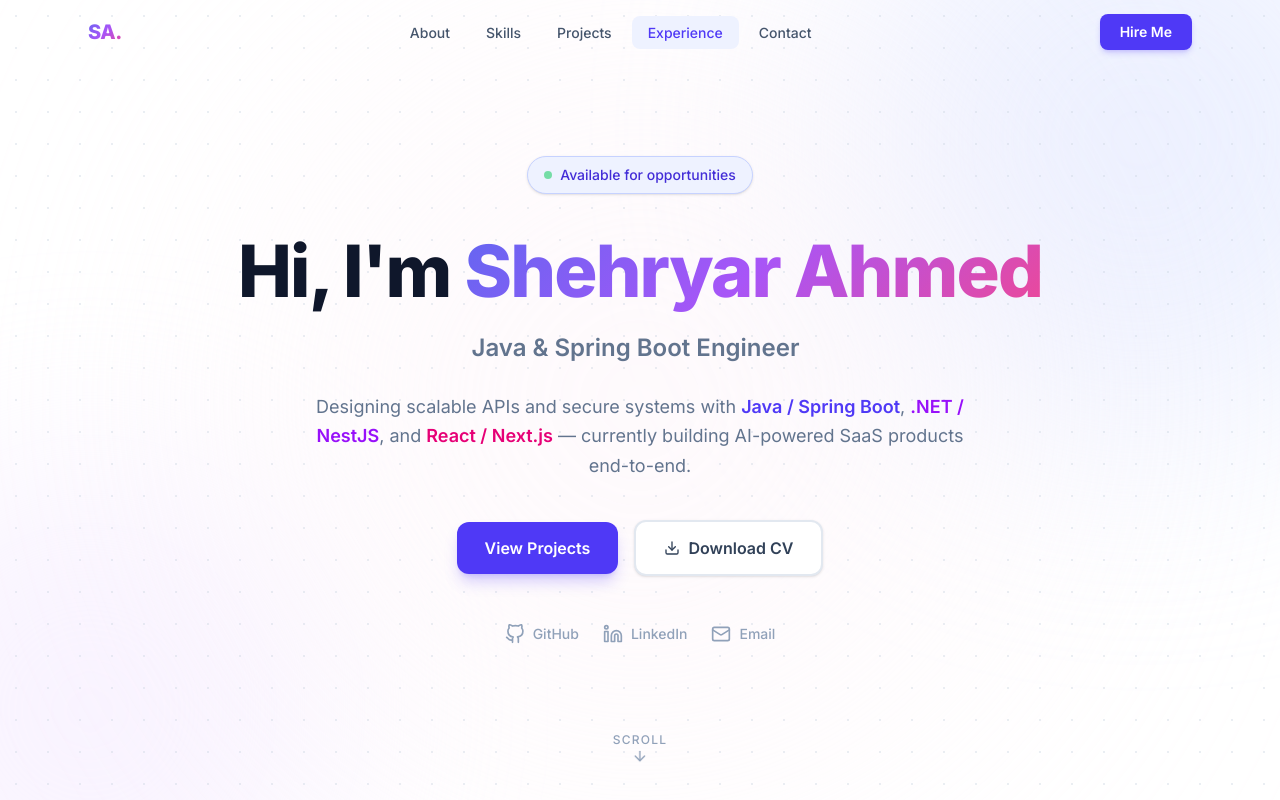
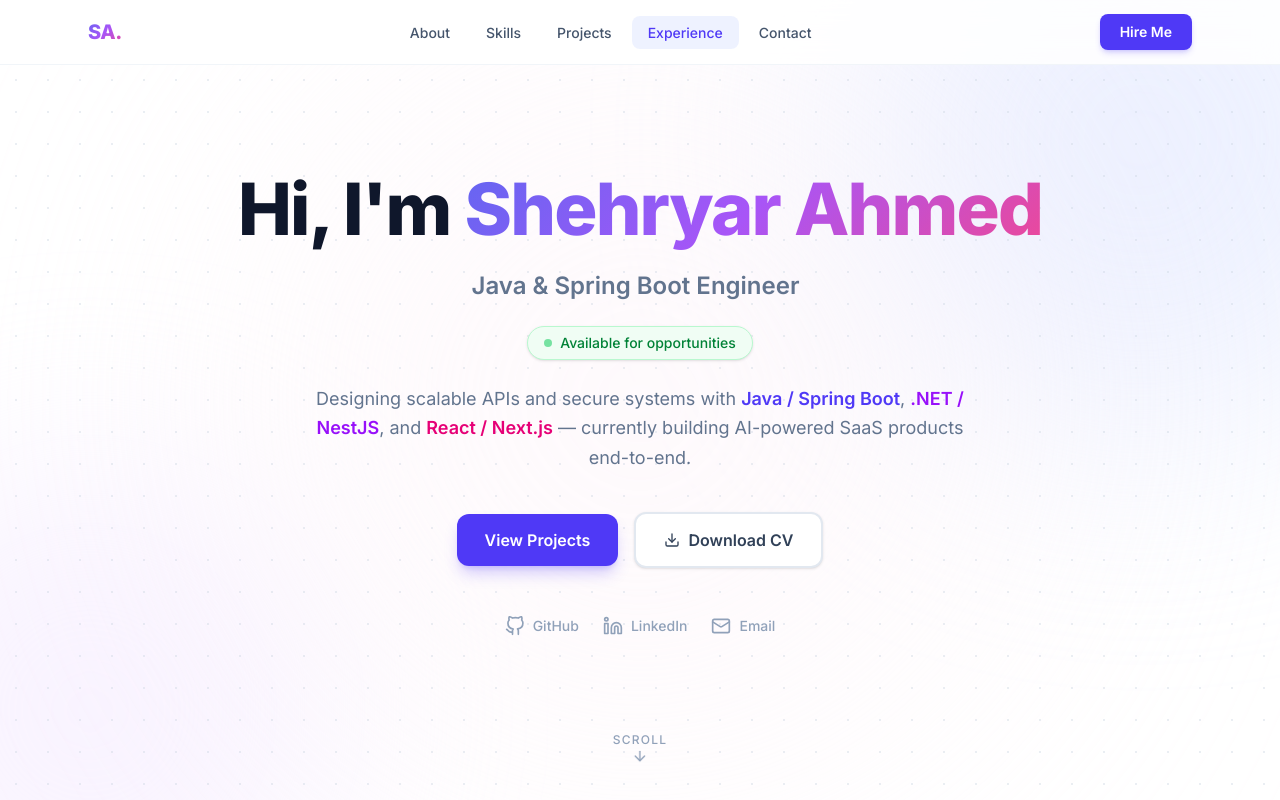
Before and after one commit to star-anonymus/shehryar-portfolio, a Next.js app: page / in a window 1280 px wide. Shown: the top 800 px of the page. Built offline with nearby package versions, Linux system fonts and the light colour scheme.

Commit message:
fix: move available badge below title, navbar always has background — prevents badge/nav visual merge

```diff
--- a/components/Hero.tsx
+++ b/components/Hero.tsx
@@ -19,13 +19,6 @@ export default function Hero() {
         style={{ backgroundImage: "radial-gradient(circle, #cbd5e1 1px, transparent 1px)", backgroundSize: "32px 32px" }} />
 
       <div className="relative z-10 max-w-4xl mx-auto text-center">
-        {/* Available badge */}
-        <motion.div initial={{ opacity: 0, y: -20 }} animate={{ opacity: 1, y: 0 }} transition={{ duration: 0.5 }}
-          className="inline-flex items-center gap-2 px-4 py-2 rounded-full border border-indigo-200 bg-indigo-50 text-indigo-700 text-sm font-medium mb-8 shadow-sm">
-          <span className="w-2 h-2 rounded-full bg-green-500 animate-pulse" />
-          Available for opportunities
-        </motion.div>
-
         {/* Name */}
         <motion.h1 initial={{ opacity: 0, y: 30 }} animate={{ opacity: 1, y: 0 }} transition={{ duration: 0.6, delay: 0.1 }}
           className="text-5xl sm:text-6xl md:text-7xl font-extrabold tracking-tight mb-4 leading-tight text-slate-900">
@@ -35,11 +28,18 @@ export default function Hero() {
 
         {/* Typing */}
         <motion.div initial={{ opacity: 0, y: 20 }} animate={{ opacity: 1, y: 0 }} transition={{ duration: 0.6, delay: 0.2 }}
-          className="text-xl sm:text-2xl font-semibold text-slate-500 mb-6 h-9">
+          className="text-xl sm:text-2xl font-semibold text-slate-500 mb-5 h-9">
           <TypeAnimation
             sequence={["Full-Stack Developer", 2000, "Java & Spring Boot Engineer", 2000, ".NET & NestJS Developer", 2000, "Flutter & React Developer", 2000, "AI SaaS Builder", 2000]}
             wrapper="span" speed={50} deletionSpeed={70} repeat={Infinity}
           />
+        </motion.div>
+
+        {/* Available badge — below title so it reads as hero content, not nav */}
+        <motion.div initial={{ opacity: 0, y: 10 }} animate={{ opacity: 1, y: 0 }} transition={{ duration: 0.5, delay: 0.25 }}
+          className="inline-flex items-center gap-2 px-4 py-1.5 rounded-full border border-green-200 bg-green-50 text-green-700 text-sm font-medium mb-6 shadow-sm">
+          <span className="w-2 h-2 rounded-full bg-green-500 animate-pulse" />
+          Available for opportunities
         </motion.div>
 
         {/* Description */}
--- a/components/Navbar.tsx
+++ b/components/Navbar.tsx
@@ -29,7 +29,7 @@ export default function Navbar() {
   }, []);
 
   return (
-    <header className={`fixed top-0 left-0 right-0 z-50 transition-all duration-300 ${scrolled ? "bg-white/95 backdrop-blur-md shadow-sm border-b border-slate-100" : "bg-transparent"}`}>
+    <header className={`fixed top-0 left-0 right-0 z-50 backdrop-blur-md transition-all duration-300 ${scrolled ? "bg-white/95 shadow-sm border-b border-slate-200" : "bg-white/85 border-b border-slate-100"}`}>
       <nav className="max-w-6xl mx-auto px-6 h-16 flex items-center justify-between">
         <a href="#" className="text-xl font-extrabold gradient-text tracking-tight">SA.</a>
 
```
